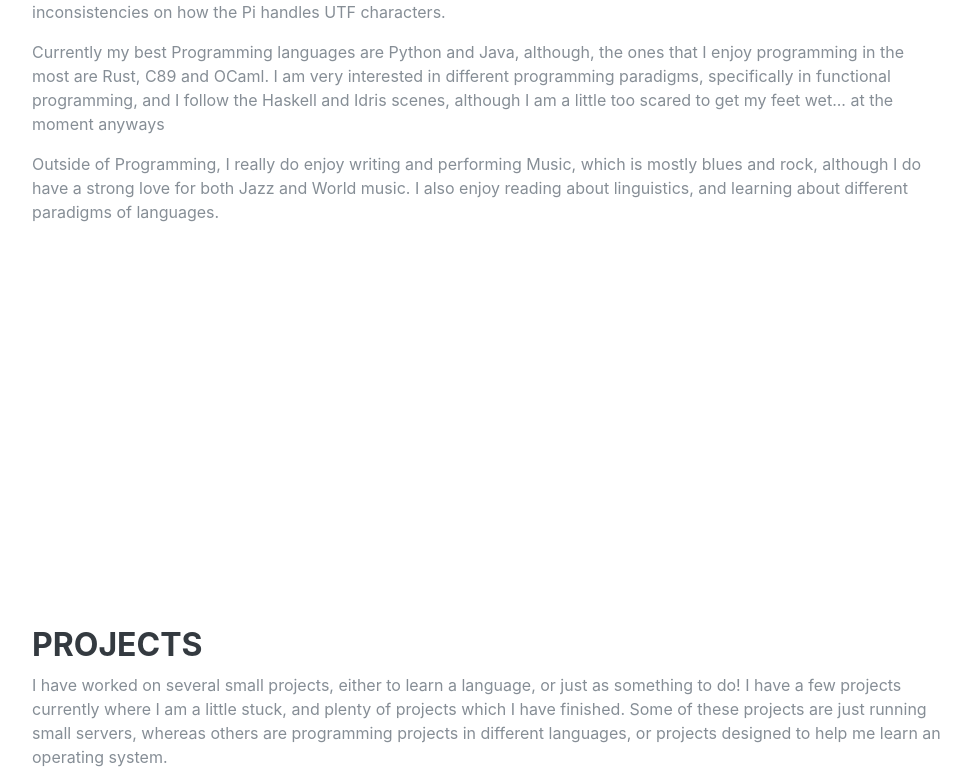
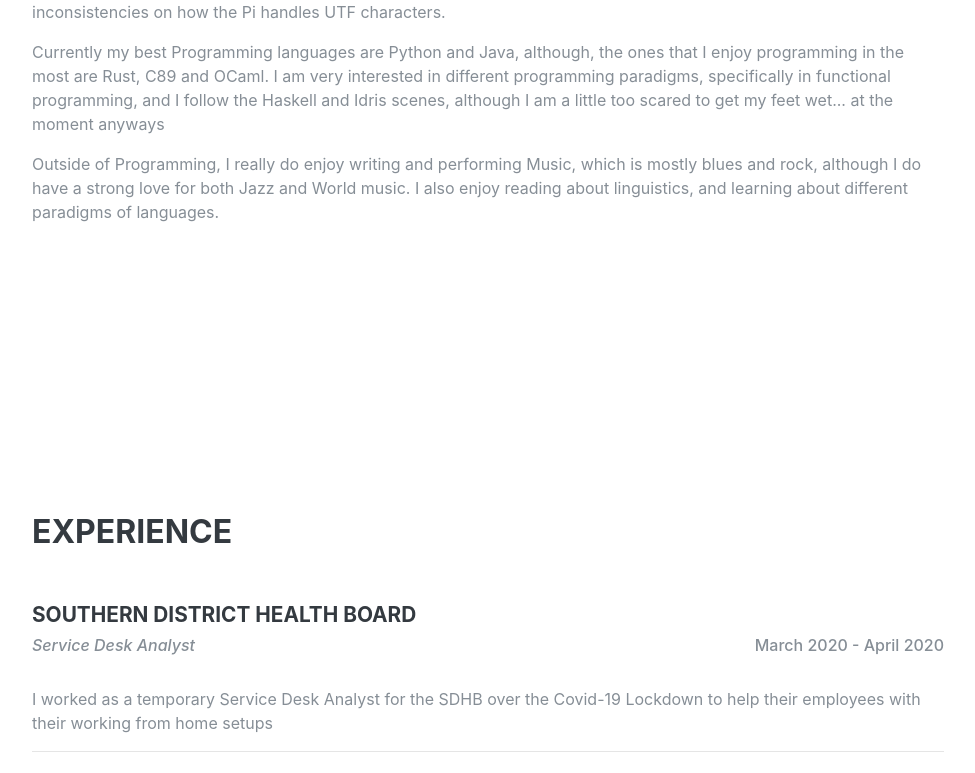
Before and after one commit to lunarised/vue-portfolio, a Vue app: page / in a window 1280 px wide. Shown: the part 2005-2778 px from the top of the page, without its empty margins (288-1263 px from the left). Built offline with nearby package versions, Linux system fonts and the light colour scheme; what vue-js-modal, vue-scrollactive would draw is missing.

Commit message:
Added Experince

```diff
--- a/src/App.vue
+++ b/src/App.vue
@@ -4,6 +4,7 @@
     <Home/>
     <technical-proficiencies/>
     <AboutMe/>
+    <Experience/>
     <Projects/>
   </div>
 
@@ -15,6 +16,7 @@ import TechnicalProficiencies from './pages/TechnicalProficiencies.vue'
 import NavBar from './components/NavBar.vue'
 import AboutMe from './pages/AboutMe'
 import Projects from './pages/Projects'
+import Experience from './pages/Experience'
 export default{
   name: 'App',
   components: {
@@ -22,6 +24,7 @@ export default{
     Home,
     TechnicalProficiencies,
     AboutMe,
+    Experience,
     Projects
   }
 }
@@ -46,7 +49,6 @@ body {
 h1,
 h2,
 h3,
-h4,
 h5,
 h6 {
   font-family: "Saira Extra Condensed", -apple-system, BlinkMacSystemFont,
@@ -73,6 +75,10 @@ h3 {
   margin-top: 20px;
 }
 
+h4{
+  font-size: 1rem;
+
+}
 @media (min-width: 992px) {
   body {
     padding-top: 0;
--- a/src/components/NavBar.vue
+++ b/src/components/NavBar.vue
@@ -52,6 +52,10 @@ export default {
         {
           displayName: "About Me",
           href: "#about-me"
+        },
+        {
+          displayName: "Experience",
+          href: "#experience"
         },
         {
           displayName: "Projects",
--- /dev/null
+++ b/src/pages/Experience.vue
@@ -0,0 +1,41 @@
+<!--
+Taken from About me
+-->
+<template>
+  <section class="resume-section p-3 p-lg-5 d-flex align-items-center" id="experience">
+    <div class="w-100">
+      <h2>Experience</h2>
+    <br>
+    <h3> Southern District Health Board </h3>
+     <h4 class="pushLeft"><i> Service Desk Analyst </i> </h4> <h4 class="pushRight">March 2020 - April 2020</h4>
+    <div style="clear: both;"></div>
+    <br>
+    <p> I worked as a temporary Service Desk Analyst for the SDHB over the Covid-19 Lockdown to help their employees with their
+        working from home setups </p>
+    <hr>
+      <h3> Otago Regional Council </h3>
+      <h4 class="pushLeft"><i> Service Desk Lead </i> </h4> <h4 class="pushRight">August 2020 - Current</h4>
+    <div style="clear: both;"></div>
+
+      <br>
+      <p> I was employed for this position for a 2 week contract to help distribute laptops to staff,
+          as part of their agile working project. However, due to the laptops taking longer than expected
+          to arrive, My contract was extended. After helping out with general service desk tasks, My contract was
+          yet again extended, turning a 2 week contract into a 2+ month contract </p>
+
+        <p> My core responsibilities as my role as Service Desk Lead, were to provide level 1 support for tickets
+            that came through our ticketing system, as well as to document, setup and deploy equiptment across the
+            council. Laptop setups required setting up VPN's, Connecting users to a VOIP system, Imaging the Systems via
+            SCCM, as well as working with the users to get role specific apps working as intended. </p>
+        <hr>
+    </div>
+  </section>
+</template>
+<style scoped>
+.pushLeft{
+    float: left;
+}
+.pushRight{
+float: right;
+}
+</style>
```
